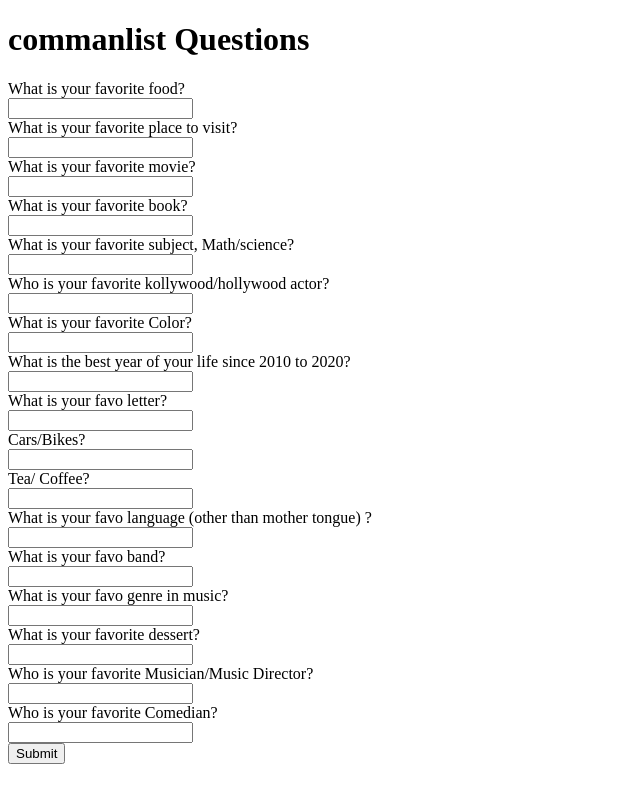
After one commit to BagiyaLakshmi/Apprencio-FinalTask, a Flask app: page /commanlist in a window 1280 px wide. The commit adds this page. Shown: the whole page, without its empty margins (0-640 px from the left). Run offline with Flask 2, Linux system fonts and the light colour scheme; parts of the project's set-up code (start-up, migrations or seed data) failed here and were passed over.

Commit message:
added new

```diff
--- a/app.py
+++ b/app.py
@@ -1,18 +1,95 @@
 from contextlib import redirect_stderr
+import json
+from operator import methodcaller
+import uuid
+import jsonify
+from flask import redirect, url_for
 from flask import Flask, request,\
     render_template
 
 app=Flask(__name__)
 
-@app.route('/')
-def main():
-    return render_template('index.html')
+
+def get_json_data():
+
+    with open("data.json",'r') as json_file:
+        data = json.load(json_file)
+
+        # print('jsonData',data)
+
+    return data
+
+def store_json_data(data):
+
+    with open("data.json", 'a') as outfile:
+        json.dump(data, outfile)
 
 
-@app.route("/redirect", methods=['post'])
-def sample():
-    val=[i for i in request.form.values()]
-    return render_template('redirect.html', Val=val)
+
+@app.route('/')
+def index():
+   return render_template('index.html')
+
+
+@app.route('/commanlist', methods=['GET','POST'])
+def commanlist():
+
+    return render_template('commanlist.html')
+
+userId = str(uuid.uuid1())
+
+
+@app.route('/thanks', methods=['GET','POST'])
+def thanks():
+    if request.method=='POST':
+        food=request.form.get('food')
+        place=request.form.get('place')
+        movie=request.form.get('movie')
+        book=request.form.get('book')
+        subject=request.form.get('subject')
+        actor=request.form.get('actor')
+        color=request.form.get('color')
+        year=request.form.get('year')
+        letter=request.form.get('letter')
+        vehicle=request.form.get('vehicle')
+        coffee=request.form.get('coffee')
+        lang=request.form.get('lang')
+        band=request.form.get('band')
+        genre=request.form.get('genre')
+        dessert=request.form.get('dessert')
+        music=request.form.get('music')
+        comedian=request.form.get('comedian')
+        result={
+            'food':food,
+            'place':place,
+            'movie':movie,
+            'book':book,
+            'subject':subject,
+            'actor':actor,
+            'color':color,
+            'year':year,
+            'letter':letter,
+            'vehicle':vehicle,
+            'beverage':coffee,
+            'lang':lang,
+            'band':band,
+            'genre':genre,
+            'dessert':dessert,
+            'music':music,
+            'comedian':comedian
+        }
+        #print(result)
+        store_json_data(result)
+    return render_template('thanks.html')
+
+
+with open('data.json', 'r') as myfile:
+    data = myfile.read()
+
+@app.route("/display")
+def display():
+    jsonfile=jsonify(data)
+    return render_template('display.html', title="page", jsonfile=jsonify(data))
 
 
 if __name__=='__main__':
--- /dev/null
+++ b/data.json
@@ -0,0 +1,19 @@
+{
+    "food": "Biriyani",
+    "place": "France",
+    "movie": "KGF-2",
+    "book": "PS",
+    "subject": "Math",
+    "actor": "Vijay",
+    "color": "Purple",
+    "year": "2020",
+    "letter": "l",
+    "vehicle": null,
+    "beverage": "Tea",
+    "lang": "Japanese",
+    "band": "BTS",
+    "genre": "Pop",
+    "dessert": "Ice cream",
+    "music": "A.R.Rahman",
+    "comedian": "Santhanam"
+}
--- /dev/null
+++ b/templates/commanlist.html
@@ -0,0 +1,151 @@
+<!DOCTYPE html>
+<html lang="en">
+<head>
+    <meta charset="UTF-8">
+    <meta http-equiv="X-UA-Compatible" content="IE=edge">
+    <meta name="viewport" content="width=device-width, initial-scale=1.0">
+    <title>Document</title>
+</head>
+<body>
+    <h1>commanlist Questions</h1>
+    <form action="/thanks" method="POST" enctype="multipart/form-data">
+        <div class="row-tab">
+            <div class="label-tab">
+          <label for="food">What is your favorite food?</label>
+        </div>
+        <div class="input-tab">
+          <input type="text" name="food" id="food" required>
+        </div>
+      </div>
+      <div class="row-tab">
+           <div class="label-tab">
+        <label for="place">What is your favorite place to visit?</label>
+      </div>
+      <div class="input-tab">
+        <input type="text" name="place" id="place" required>
+    </div>
+    </div>
+    <div class="row-tab">
+         <div class="label-tab">
+        <label for="movie">What is your favorite movie?</label>
+   </div>
+   <div class="input-tab">
+        <input type="text" name="movie" id="movie" required>
+    </div>
+   </div>
+    <div class="row-tab">
+         <div class="label-tab">
+        <label for="book">What is your favorite book?</label>
+   </div>
+   <div class="input-tab">
+        <input type="text" name="book" id="book" required>
+    </div>
+    </div>
+    <div class="row-tab">
+          <div class="label-tab">
+        <label for="subject">What is your favorite subject, Math/science?</label>
+    </div>
+    <div class="input-tab">
+        <input type="text" name="subject" id="subject" required>
+    </div>
+    </div>
+    <div class="row-tab">
+          <div class="label-tab">
+        <label for="actor">Who is your favorite kollywood/hollywood actor?</label>
+    </div>
+    <div class="input-tab">
+        <input type="text" name="actor" id="actor" required>
+    </div>
+    </div>
+    <div class="row-tab">
+          <div class="label-tab">
+        <label for="color">What is your favorite Color?</label>
+    </div>
+    <div class="input-tab">
+        <input type="text" name="color" id="color" required>
+    </div>
+    </div>
+    <div class="row-tab">
+         <div class="label-tab">
+        <label for="year">What is the best year of your life since 2010 to 2020?</label>
+    </div>
+    <div class="input-tab">
+        <input type="text" name="year" id="year" required>
+    </div>
+    </div>
+    <div class="row-tab">
+          <div class="label-tab">
+        <label for="letter">What is your favo letter?</label>
+    </div>
+    <div class="input-tab">
+        <input type="text" name="letter" id="letter" required>
+    </div>
+    </div>
+    <div class="row-tab">
+          <div class="label-tab">
+        <label for="vehicle">Cars/Bikes?</label>
+     </div>
+     <div class="input-tab">
+        <input type="text" name="vehicle" id="vehicle" required>
+    </div>
+    </div>
+    <div class="row-tab">
+         <div class="label-tab">
+        <label for="coffee">Tea/ Coffee?</label>
+    </div>
+    <div class="input-tab">
+        <input type="text" name="coffee" id="coffee" required>
+    </div>
+    </div>
+    <div class="row-tab">
+         <div class="label-tab">
+        <label for="lang">What is your favo language (other than mother tongue) ?</label>
+     </div>
+     <div class="input-tab">
+        <input type="text" name="lang" id="lang" required>
+    </div>
+    </div>
+    <div class="row-tab">
+         <div class="label-tab">
+        <label for="band">What is your favo band?</label>
+     </div>
+     <div class="input-tab">
+        <input type="text" name="band" id="band" required>
+    </div>
+    </div>
+    <div class="row-tab">
+         <div class="label-tab">
+        <label for="genre">What is your favo genre in music?</label>
+    </div>
+    <div class="input-tab">
+        <input type="text" name="genre" id="genre" required>
+    </div>
+    </div>
+    <div class="row-tab">
+         <div class="label-tab">
+        <label for="dessert">What is your favorite dessert?</label>
+    </div>
+    <div class="input-tab">
+        <input type="text" name="dessert" id="desseret" required>
+    </div>
+    </div>
+    <div class="row-tab">
+         <div class="label-tab">
+        <label for="music">Who is your favorite Musician/Music Director?</label>
+    </div>
+    <div class="input-tab">
+        <input type="text" name="music" id="music" required>
+    </div>
+    </div>
+    <div class="row-tab">
+         <div class="label-tab">
+        <label for="comedian">Who is your favorite Comedian?</label>
+    </div>
+    <div class="input-tab">
+        <input type="text" name="comedian" id="comedian" required>
+    </div>
+    </div>
+    <input type="submit"></input><br>
+</form>
+</body>
+</html>
--- a/templates/redirect.html
+++ /dev/null
@@ -1,5 +0,0 @@
-<html>
-    <h1>
-        {{val}}
-    </h1>
-</html>
```
Also changed, not shown: templates/display.html (added, +22 -0 lines), templates/index.html (+15 -5 lines), templates/thanks.html (added, +12 -0 lines).
